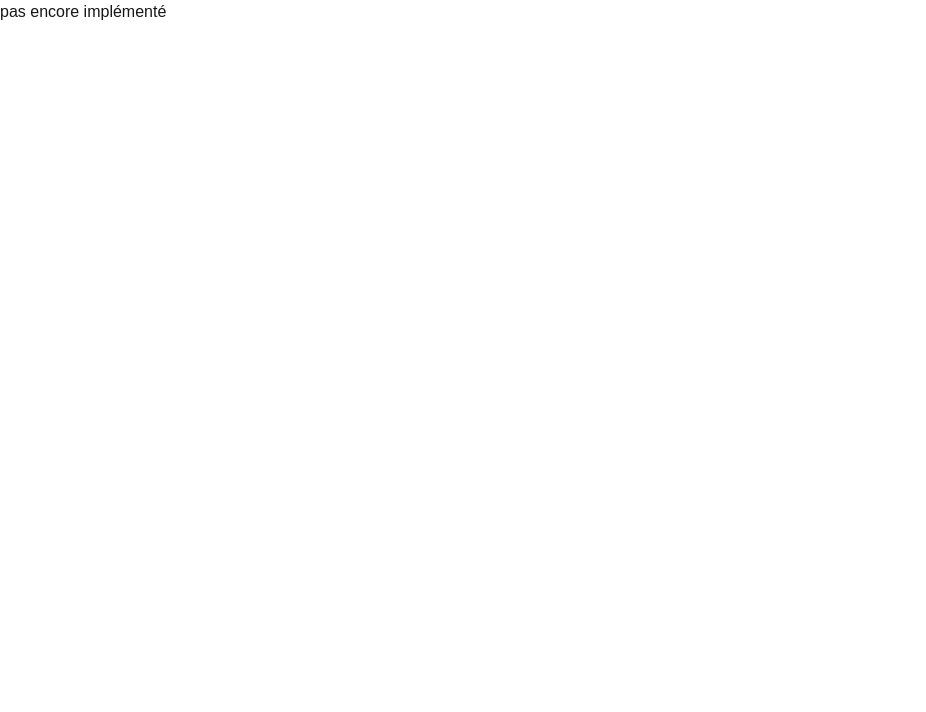
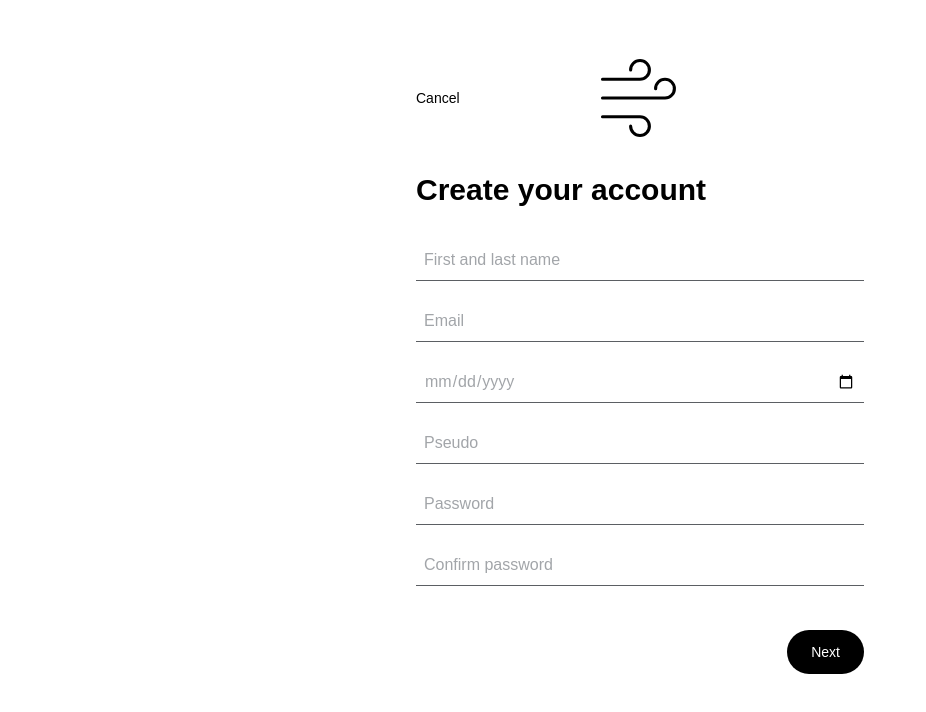
Before and after one commit to MilanCDRS/DAD_Equipe_4, a Next.js app in the folder Breezy/breezy-frontend/: page /registration in a window 1280 px wide. Shown: the top 712 px of the page, without its empty margins (0-926 px from the left). Built offline with nearby package versions, Linux system fonts and the light colour scheme.

Commit message:
create account front

```diff
--- /dev/null
+++ b/Breezy/breezy-frontend/src/app/profile-setup/page.js
@@ -0,0 +1,82 @@
+'use client';
+import Link from 'next/link';
+import MyIcon from "@/app/MyIcon";
+import { useState } from 'react';
+
+export default function CompleteProfilePage() {
+  const [bio, setBio] = useState('');
+  const [profilePicture, setProfilePicture] = useState(null); // ✅ supprimé ": File | null"
+
+  const handleImageUpload = (e) => { // ✅ supprimé ": React.ChangeEvent<HTMLInputElement>"
+    const file = e.target.files?.[0];
+    if (file) {
+      setProfilePicture(file);
+    }
+  };
+
+  const handleSubmit = (e) => {
+    e.preventDefault();
+    alert("Profile completed!");
+  };
+
+  return (
+    <div className="bg-white min-h-screen font-[family-name:var(--font-geist-sans)] px-6 pt-8 pb-10 sm:px-10 sm:pt-12">
+      <div className="max-w-md mx-auto w-full">
+        <div className="flex items-center justify-between mb-6">
+  <div className="w-[70px]">
+    <Link href="/registration" className="text-sm text-black font-medium">Back</Link>
+  </div>
+  <div className="flex-1 flex justify-center">
+    <MyIcon />
+  </div>
+  <div className="w-[70px]" />
+</div>
+
+
+        <form className="w-full space-y-8 relative" onSubmit={handleSubmit}>
+          <div className="flex flex-col items-center space-y-3">
+            <label htmlFor="profile-pic-upload" className="cursor-pointer relative">
+              <div className="w-24 h-24 bg-gray-300 rounded-full flex items-center justify-center">
+                {profilePicture ? (
+                  <img
+                    src={URL.createObjectURL(profilePicture)}
+                    alt="Profile"
+                    className="w-full h-full object-cover rounded-full"
+                  />
+                ) : (
+                  <span className="text-white text-3xl">👤</span>
+                )}
+              </div>
+              <div className="absolute bottom-0 right-0 bg-blue-500 w-6 h-6 rounded-full text-white flex items-center justify-center text-sm">+</div>
+            </label>
+            <input
+              id="profile-pic-upload"
+              type="file"
+              accept="image/*"
+              className="hidden"
+              onChange={handleImageUpload}
+            />
+            <h2 className="text-lg font-bold text-black text-center">Choose a profile picture</h2>
+          </div>
+
+          <div>
+            <h2 className="text-lg font-bold text-black mb-2">Describe yourself</h2>
+            <textarea
+              value={bio}
+              onChange={(e) => setBio(e.target.value)}
+              placeholder="Bio"
+              className="w-full border-b border-[#5B5F63] placeholder-[#A2A5A9] focus:outline-none focus:border-black text-black bg-transparent p-2 resize-none"
+              rows={3}
+            />
+          </div>
+
+          <div className="w-full flex justify-end">
+            <button type="submit" className="text-sm text-white bg-black rounded-full px-6 py-3">
+              Create
+            </button>
+          </div>
+        </form>
+      </div>
+    </div>
+  );
+}
--- a/Breezy/breezy-frontend/src/app/registration/page.js
+++ b/Breezy/breezy-frontend/src/app/registration/page.js
@@ -1,8 +1,139 @@
+'use client';
+import MyIcon from "@/app/MyIcon";
+import Link from "next/link";
+import { useEffect, useState } from "react";
+
 export default function CreateAccountPage() {
-    return (
-        <div>
-            pas encore implémenté
-        </div>
-    );
+  const [maxDate, setMaxDate] = useState("");
 
+  const [email, setEmail] = useState("");
+  const [password, setPassword] = useState("");
+  const [confirmPassword, setConfirmPassword] = useState("");
+  const [name, setName] = useState("");
+  const [pseudo, setPseudo] = useState("");
+  const [birthdate, setBirthdate] = useState("");
+
+  const [errors, setErrors] = useState([]);
+
+  useEffect(() => {
+    const today = new Date();
+    today.setFullYear(today.getFullYear() - 16);
+    const formatted = today.toISOString().split("T")[0];
+    setMaxDate(formatted);
+  }, []);
+
+  const isValidEmail = (email) =>
+    /^[^\s@]+@[^\s@]+\.[^\s@]+$/.test(email);
+
+  const validatePassword = (password) => {
+    const errors = [];
+    if (password.length < 12) errors.push("Password must be at least 12 characters long");
+    if (!/[A-Z]/.test(password)) errors.push("Password must contain at least one uppercase letter");
+    if (!/[0-9]/.test(password)) errors.push("Password must contain at least one number");
+    if (!/[!@#$%^&*(),.?\":{}|<>]/.test(password)) errors.push("Password must contain at least one special character");
+    return errors;
+  };
+
+  const handleSubmit = (e) => {
+    e.preventDefault();
+    const validationErrors = [];
+
+    if (!name.trim()) validationErrors.push("Name is required");
+    if (!pseudo.trim()) validationErrors.push("Pseudo is required");
+
+    if (!isValidEmail(email)) validationErrors.push("Please enter a valid email address");
+
+    if (!birthdate) validationErrors.push("Birthdate is required");
+
+    if (password !== confirmPassword) validationErrors.push("Passwords do not match");
+
+    validationErrors.push(...validatePassword(password));
+
+    setErrors(validationErrors);
+
+    if (validationErrors.length === 0) {
+      alert("Form is valid. Submitting...");
+    }
+  };
+
+  return (
+    <div className="bg-white min-h-screen font-[family-name:var(--font-geist-sans)] px-6 pt-8 pb-10 sm:px-10 sm:pt-12">
+      <div className="max-w-md mx-auto w-full">
+        <div className="flex items-center justify-between mb-6">
+  <div className="w-[70px]">
+    <Link href="/auth/login" className="text-sm text-black font-medium">Cancel</Link>
+  </div>
+  <div className="flex-1 flex justify-center">
+    <MyIcon />
+  </div>
+  <div className="w-[70px]" />
+</div>
+
+
+        <h1 className="text-2xl sm:text-3xl font-bold text-black mb-8">Create your account</h1>
+
+        <form className="w-full space-y-5 relative" onSubmit={handleSubmit}>
+          <input
+            type="text"
+            placeholder="First and last name"
+            value={name}
+            onChange={(e) => setName(e.target.value)}
+            className="w-full border-b border-[#5B5F63] placeholder-[#A2A5A9] focus:outline-none focus:border-black text-black p-2 bg-transparent"
+          />
+
+          <input
+            type="email"
+            placeholder="Email"
+            value={email}
+            onChange={(e) => setEmail(e.target.value)}
+            className="w-full border-b border-[#5B5F63] placeholder-[#A2A5A9] focus:outline-none focus:border-black text-black p-2 bg-transparent"
+          />
+
+          <input
+            type="date"
+            value={birthdate}
+            max={maxDate}
+            onChange={(e) => setBirthdate(e.target.value)}
+            className="w-full border-b border-[#5B5F63] text-[#A2A5A9] focus:text-black focus:outline-none focus:border-black p-2 bg-transparent"
+          />
+
+          <input
+            type="text"
+            placeholder="Pseudo"
+            value={pseudo}
+            onChange={(e) => setPseudo(e.target.value)}
+            className="w-full border-b border-[#5B5F63] placeholder-[#A2A5A9] focus:outline-none focus:border-black text-black p-2 bg-transparent"
+          />
+
+          <input
+            type="password"
+            placeholder="Password"
+            value={password}
+            onChange={(e) => setPassword(e.target.value)}
+            className="w-full border-b border-[#5B5F63] placeholder-[#A2A5A9] focus:outline-none focus:border-black text-black p-2 bg-transparent"
+          />
+
+          <input
+            type="password"
+            placeholder="Confirm password"
+            value={confirmPassword}
+            onChange={(e) => setConfirmPassword(e.target.value)}
+            className="w-full border-b border-[#5B5F63] placeholder-[#A2A5A9] focus:outline-none focus:border-black text-black p-2 bg-transparent"
+          />
+
+          {errors.length > 0 && (
+            <ul className="text-red-500 text-sm space-y-1">
+              {errors.map((err, idx) => <li key={idx}>• {err}</li>)}
+            </ul>
+          )}
+
+          <div className="w-full flex justify-end">
+            <Link href="/profile-setup">
+              <button type="submit" className="mt-6 text-sm text-white bg-black rounded-full px-6 py-3">Next</button>
+            </Link>
+          </div>
+        </form>
+      </div>
+    </div>
+  );
 }
```
